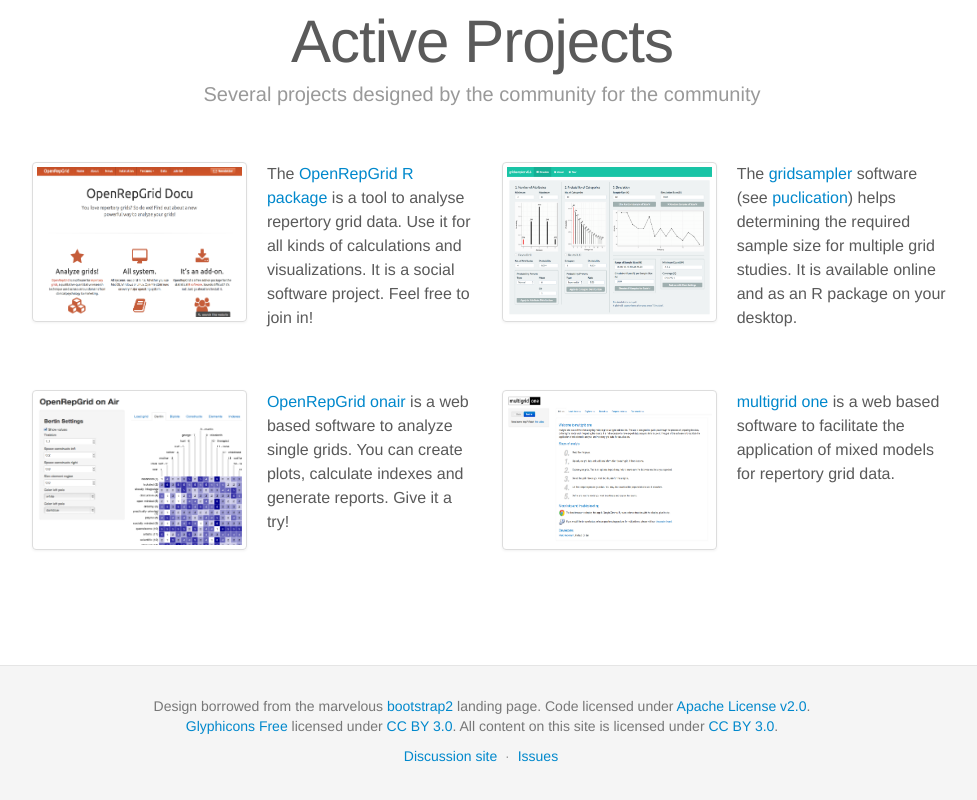
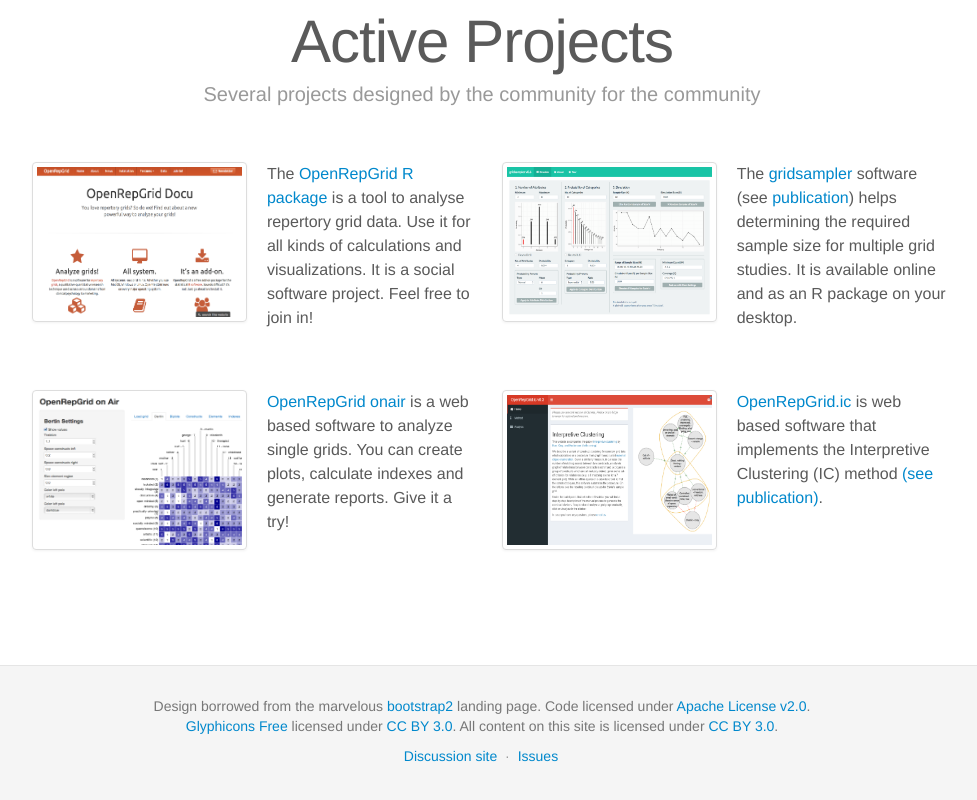
Before and after one commit to markheckmann/openrepgrid-site, a plain HTML site: page index.html in a window 1280 px wide. Shown: the part 971-1771 px from the top of the page, without its empty margins (158-1135 px from the left). Drawn offline with Linux system fonts and the light colour scheme.

Commit message:
add OpenRepGrid.ic

```diff
--- a/index.html
+++ b/index.html
@@ -170,7 +170,7 @@
             </div>
             <div class="span3">
               <p class="text-left description2">The <a href="http://gridsampler.openrepgrid.org" target="_blank">gridsampler</a>
-                software (see <a href="http://openresearchsoftware.metajnl.com/article/10.5334/jors.150/" target="_blank">puclication</a>)
+                software (see <a href="http://openresearchsoftware.metajnl.com/article/10.5334/jors.150/" target="_blank">publication</a>)
                       helps determining the required sample size for multiple grid studies.
                       It is available online and as an R package on your desktop.
             </p>
@@ -203,10 +203,11 @@
 		        </div>
 		        <div class="span3">
 		           <p class="text-left description2">
-		           	 <a href="http://www.onair.openrepgrid.org" target="_blank">OpenRepGrid onair</a> is a web based software to analyze single grids.
-		           	 You can create plots, calculate indexes and generate reports. Give it a try!</p>
+		           	 <a href="http://www.onair.openrepgrid.org" target="_blank">OpenRepGrid onair</a> is a web based software to analyze single grids. You can create plots, calculate indexes and generate reports. Give it a try!</p>
 		        </div>
+
 		        <!-- multigrid one -->
+		        <!--
 		        <div class="span3">
 		          <a class="thumbnail" href="http://www.multigridone.openrepgrid.org" target="_blank">
 		            <img src="./img/multigrid_one_page.png" alt="multigrid one">
@@ -216,6 +217,19 @@
 		           <p class="text-left description2">
 		           	<a href="http://www.multigridone.openrepgrid.org" target="_blank">multigrid one</a> is a web based software to facilitate the application of mixed models for repertory grid data.</p>
 		        </div>
+            -->
+
+            <!-- OpenRepGrid.ic -->
+		        <div class="span3">
+		          <a class="thumbnail" href="http://ic.openrepgrid.org" target="_blank">
+		            <img src="./img/openrepgrid-ic.png" alt="openrepgrid.ic">
+		          </a>
+		        </div>
+		        <div class="span3">
+		           <p class="text-left description2">
+		           	<a href="http://ic.openrepgrid.org" target="_blank">OpenRepGrid.ic</a> is web based software that implements the Interpretive Clustering (IC) method <a href="https://www.tandfonline.com/doi/full/10.1080/14780887.2020.1794088" target="_blank">(see publication)</a>.</p>
+		        </div>
+
 		     </li>
 
 		 </ul>
```
Also changed, not shown: img/openrepgrid-ic.png (added).
